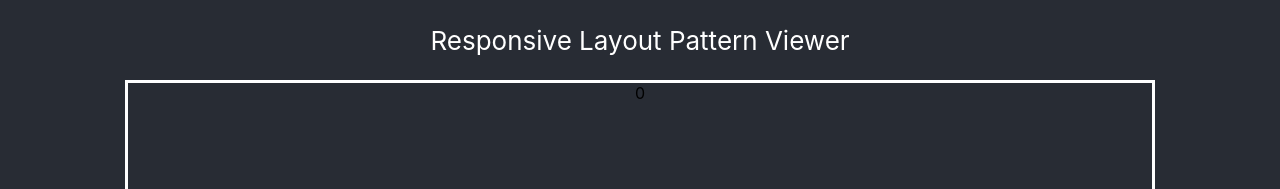
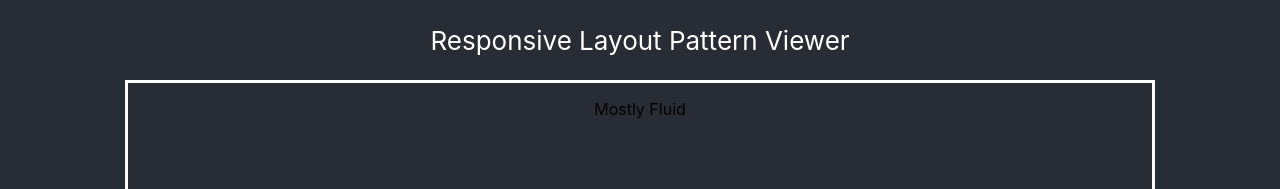
Before and after one commit to FranciszekPin/responsive-layout-viewer, a React (Create React App) app: page / in a window 1280 px wide. Shown: the top 189 px of the page. Built offline with nearby package versions, Linux system fonts and the light colour scheme.

Commit message:
Add switching layout functionality

```diff
--- a/src/layoutBrowser/LayoutBrowser.js
+++ b/src/layoutBrowser/LayoutBrowser.js
@@ -3,6 +3,7 @@ import LayoutSwitcherLeft from "./layout-switcher/LayoutSwitcherLeft";
 import LayoutSwitcherRight from "./layout-switcher/LayoutSwitcherRight";
 import LayoutPreview from "./layout-preview/LayoutPreview";
 import {Component} from "react";
+import MostlyFluid from "./layout-preview/layout-patterns/MostlyFluid";
 
 class LayoutBrowser extends Component {
     constructor(props) {
@@ -10,6 +11,8 @@ class LayoutBrowser extends Component {
         this.state = {layoutNumber: 0};
         this.minimalLayoutNumber = 0;
         this.maximalLayoutNumber = 1;
+
+        this.layouts = [<MostlyFluid />, null];
     }
 
     incrementLayoutNumber = () => {
@@ -26,11 +29,15 @@ class LayoutBrowser extends Component {
         );
     }
 
+
+
     render() {
+        const actualLayoutToShow = this.layouts[this.state.layoutNumber];
+
         return (
             <div className="LayoutBrowser">
                 <LayoutSwitcherLeft onClick={this.decrementLayoutNumber} />
-                <LayoutPreview layoutNumber={this.state.layoutNumber} />
+                <LayoutPreview layoutToShow={actualLayoutToShow} />
                 <LayoutSwitcherRight onClick={this.incrementLayoutNumber} />
             </div>
         );
--- a/src/layoutBrowser/layout-preview/LayoutPreview.js
+++ b/src/layoutBrowser/layout-preview/LayoutPreview.js
@@ -3,7 +3,7 @@ import './LayoutPreview.css'
 function LayoutPreview(props) {
     return (
         <div className="LayoutPreview">
-            {props.layoutNumber}
+            {props.layoutToShow}
         </div>
     )
 }
--- /dev/null
+++ b/src/layoutBrowser/layout-preview/layout-patterns/MostlyFluid.js
@@ -0,0 +1,9 @@
+function MostlyFluid() {
+    return (
+        <div className={MostlyFluid}>
+            <p>Mostly Fluid</p>
+        </div>
+    );
+}
+
+export default MostlyFluid;
```
